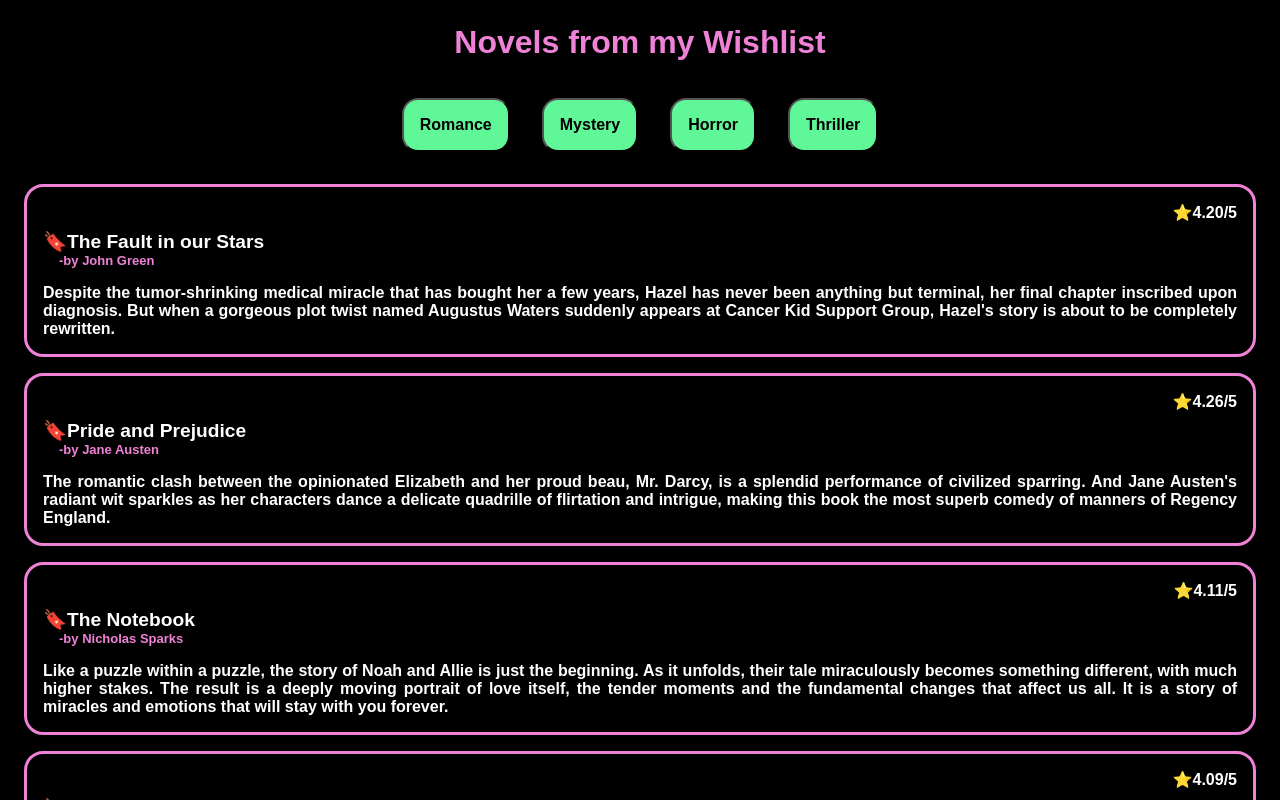
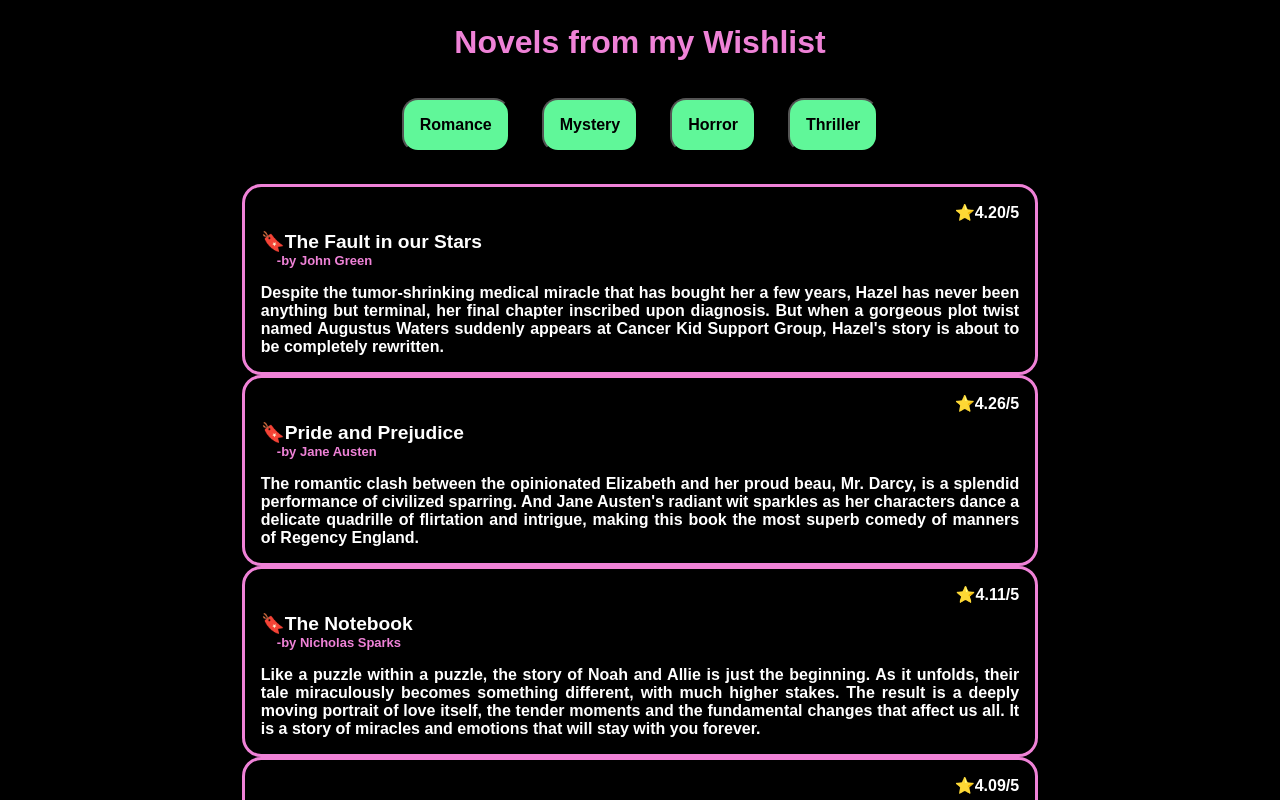
Before and after one commit to MinakshiMittal/novel-suggesting-app, a React (Create React App) app: page / in a window 1280 px wide. Shown: the top 800 px of the page. Built offline with nearby package versions, Linux system fonts and the light colour scheme.

Commit message:
styled the list

```diff
--- a/src/App.js
+++ b/src/App.js
@@ -127,7 +127,9 @@
                 border: ".2rem solid #ef82d7",
                 margin: "1rem",
                 fontWeight: "bolder",
-                borderRadius: "1.2rem"
+                borderRadius: "1.2rem",
+                width: "60%",
+                margin: "auto"
               }}
             >
               <div style={{ textAlign: "right", marginBottom: "0.5rem" }}>
```
